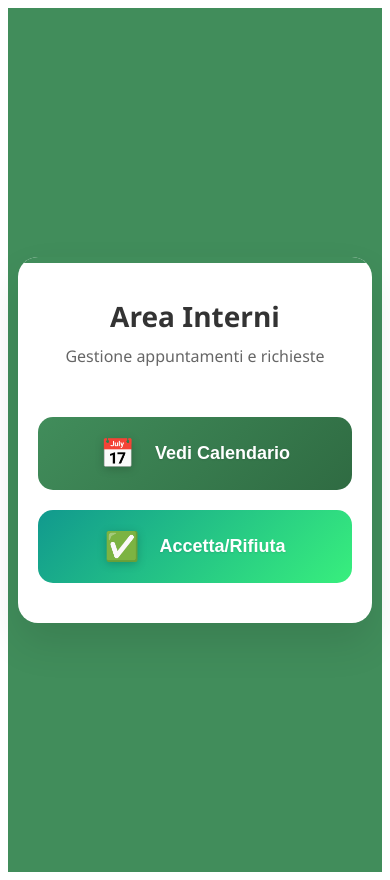
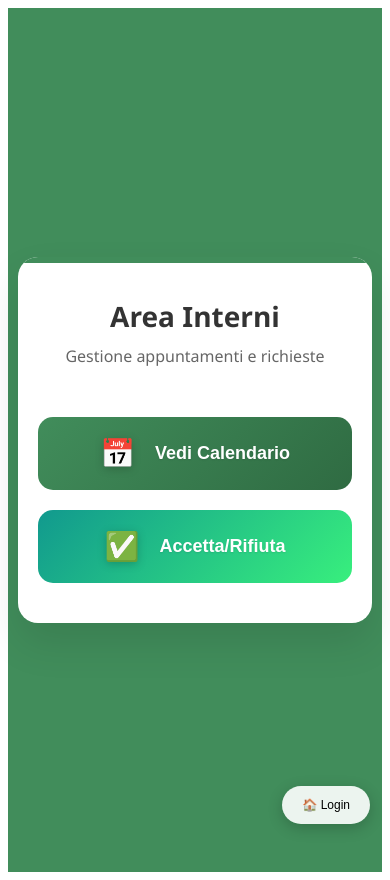
Before and after one commit to pio032/PW_Frontend, an Angular app in the folder project/: page /interno/interno-home in a window 390 px wide. Built offline with nearby package versions, Linux system fonts and the light colour scheme.

Commit message:
add button login to return on the main page

```diff
--- a/project/src/interno/interno-home/interno-home.css
+++ b/project/src/interno/interno-home/interno-home.css
@@ -119,6 +119,28 @@
   text-shadow: 0 1px 2px rgba(0, 0, 0, 0.1);
 }
 
+  .home-btn {
+  position: fixed;
+  bottom: 30px;
+  right: 30px;
+  background: rgba(255, 255, 255, 0.9);
+  border: none;
+  border-radius: 50px;
+  padding: 15px 25px;
+  font-size: 14px;
+  font-weight: 500;
+  cursor: pointer;
+  box-shadow: 0 4px 15px rgba(0, 0, 0, 0.2);
+  transition: all 0.3s ease;
+  backdrop-filter: blur(10px);
+}
+
+  .home-btn:hover {
+  background: white;
+  transform: translateY(-2px);
+  box-shadow: 0 6px 20px rgba(0, 0, 0, 0.3);
+}
+
 /* Responsive Design */
 @media (max-width: 768px) {
   .interno-home-container {
@@ -149,4 +171,12 @@
   .button-text {
     font-size: 18px;
   }
+
+  .home-btn {
+    bottom: 20px;
+    right: 20px;
+    padding: 12px 20px;
+    font-size: 12px;
+  }
+
 }
--- a/project/src/interno/interno-home/interno-home.html
+++ b/project/src/interno/interno-home/interno-home.html
@@ -17,4 +17,8 @@
       </button>
     </div>
   </div>
+    <!-- Login Button -->
+  <button class="home-btn" (click)="goToLogin()">
+    🏠 Login
+  </button>
 </div>
--- a/project/src/interno/interno-home/interno-home.ts
+++ b/project/src/interno/interno-home/interno-home.ts
@@ -31,4 +31,10 @@ export class InternoHomeComponent implements OnInit {
     this.router.navigate(['/interno','interno-accept']);
     console.log('Navigazione verso accettazione prenotazioni - da implementare');
   }
+
+  goToLogin(): void {
+    // TODO: Implementare il routing verso la home page
+    this.router.navigate(['/login']);
+    console.log('Navigazione verso home page - da implementare');
+  }
 }
--- a/project/src/outsider/outsider.html
+++ b/project/src/outsider/outsider.html
@@ -198,7 +198,6 @@
   </div>
 
   <!-- Home Button -->
-  <!-- TODO: Aggiungere routing per la home page -->
   <button class="home-btn" (click)="goToHome()">
     🏠 Home
   </button>
--- a/project/src/receptionist/receptionist-home/receptionist-home.css
+++ b/project/src/receptionist/receptionist-home/receptionist-home.css
@@ -119,6 +119,28 @@
   text-shadow: 0 1px 2px rgba(0, 0, 0, 0.1);
 }
 
+  .home-btn {
+  position: fixed;
+  bottom: 30px;
+  right: 30px;
+  background: rgba(255, 255, 255, 0.9);
+  border: none;
+  border-radius: 50px;
+  padding: 15px 25px;
+  font-size: 14px;
+  font-weight: 500;
+  cursor: pointer;
+  box-shadow: 0 4px 15px rgba(0, 0, 0, 0.2);
+  transition: all 0.3s ease;
+  backdrop-filter: blur(10px);
+}
+
+  .home-btn:hover {
+  background: white;
+  transform: translateY(-2px);
+  box-shadow: 0 6px 20px rgba(0, 0, 0, 0.3);
+}
+
 /* Responsive Design */
 @media (max-width: 768px) {
   .receptionist-home-container {
@@ -149,4 +171,11 @@
   .button-text {
     font-size: 18px;
   }
+
+    .home-btn {
+    bottom: 20px;
+    right: 20px;
+    padding: 12px 20px;
+    font-size: 12px;
+  }
 }
--- a/project/src/receptionist/receptionist-home/receptionist-home.html
+++ b/project/src/receptionist/receptionist-home/receptionist-home.html
@@ -17,4 +17,8 @@
       </button>
     </div>
   </div>
+    <!-- Login Button -->
+  <button class="home-btn" (click)="goToLogin()">
+    🏠 Login
+  </button>
 </div>
--- a/project/src/receptionist/receptionist-home/receptionist-home.ts
+++ b/project/src/receptionist/receptionist-home/receptionist-home.ts
@@ -31,4 +31,10 @@ export class ReceptionistHomeComponent implements OnInit {
     this.router.navigate(['/receptionist','receptionist-elenco']);
     console.log('Navigazione verso elenco prenotazioni - da implementare');
   }
+
+    goToLogin(): void {
+    // TODO: Implementare il routing verso la home page
+    this.router.navigate(['/login']);
+    console.log('Navigazione verso home page - da implementare');
+  }
 }
```
